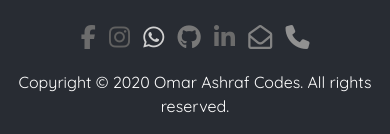
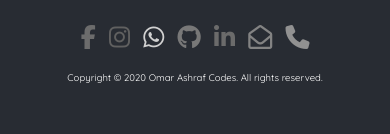
Before and after one commit to omarashrafwagih/BlueberryPortfolio, a plain HTML site: page index.html in a window 390 px wide. Shown: the part 5045-5179 px from the top of the page. After the commit the page ends 5146 px from the top, so only its background shows below. Drawn offline with Linux system fonts and the light colour scheme; some packages are replaced by stand-ins of ours; a web font is replaced by a local one.

Commit message:
minimized footer font size on small screens

```diff
--- a/css/style.scss
+++ b/css/style.scss
@@ -367,6 +367,14 @@ h2 {
 footer {
   text-align: center;
   p {
-    font-size: 1rem;
+    font-size: 0.9rem;
   }
 }
+
+@media (max-width: 576px) {
+  footer {
+    p {
+      font-size: 0.6rem;
+    }
+  }
+}
```
Also changed, not shown: css/style.css, 1 other file.
